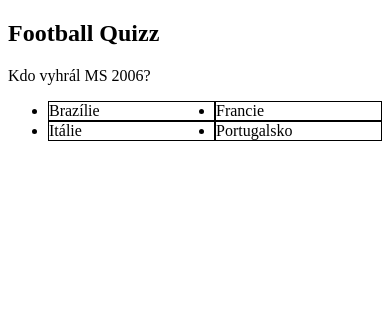
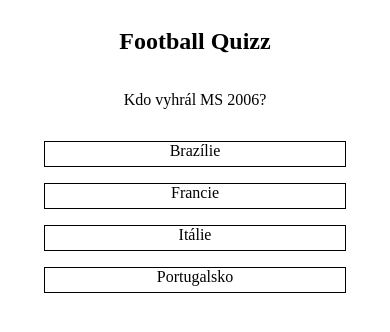
Before and after one commit to RenzoRG/Football-quizz, a plain HTML site: page index.html in a window 390 px wide. Drawn offline with Linux system fonts and the light colour scheme.

Commit message:
added media query

```diff
--- a/index.html
+++ b/index.html
@@ -6,7 +6,6 @@
     <meta name="viewport" content="width=device-width, initial-scale=1.0">
     <title>Quizz Game</title>
     <link rel="stylesheet" href="styles.css">
-    <script src="/database.js" defer></script>
     <script src="/main.js" type="module" defer></script>
 </head>
 <body>
--- a/main.js
+++ b/main.js
@@ -2,7 +2,6 @@
 const answers = document.querySelectorAll('li')
 const message = document.querySelector('.message')
 //const spanValue = span.getAttribute('value')
-console.log(`${DB[0]}`)
 startGame()
 
 function startGame() {
--- a/styles.css
+++ b/styles.css
@@ -1,15 +1,38 @@
-
-
+.container{
+    width: 80%;
+    display: flex;
+    flex-direction: column;
+    margin: auto;
+    text-align: center;
+}
 .answers{
-    display: grid;
-    grid-template-columns: repeat(2, 1fr);
-    justify-content: space-around;
+    display: flex;
+    flex-direction: column;
+    align-items: center;
+    padding: 0;
+    gap: 1rem;
+    /*grid-template-columns: repeat(2, 1fr);*/
+    /*justify-content: space-around;*/
 }
 
 .answer{
     border: 1px solid black;
+    list-style: none;
+    width: 100%;
+    align-self: center;
+    height: 1.5em;
 }
 
 .answer:hover{
     border: 1px solid gold;
 }
+
+@media (min-width: 400px) {
+    .answers {
+        display: grid;
+        grid-template-columns: repeat(2, 50%);
+        width: 100%;
+        gap: 1rem;
+        align-self: center;
+    }
+}
```
